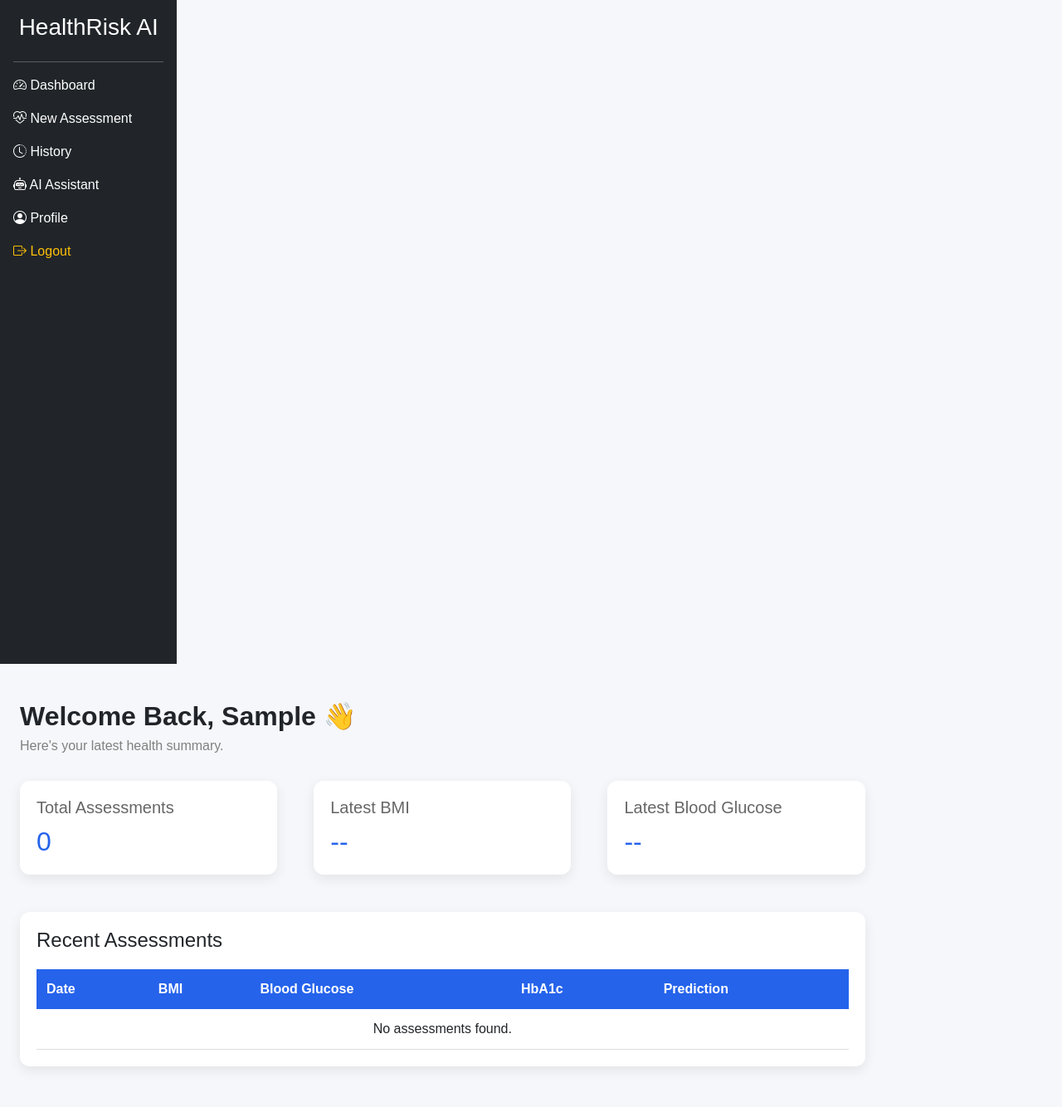
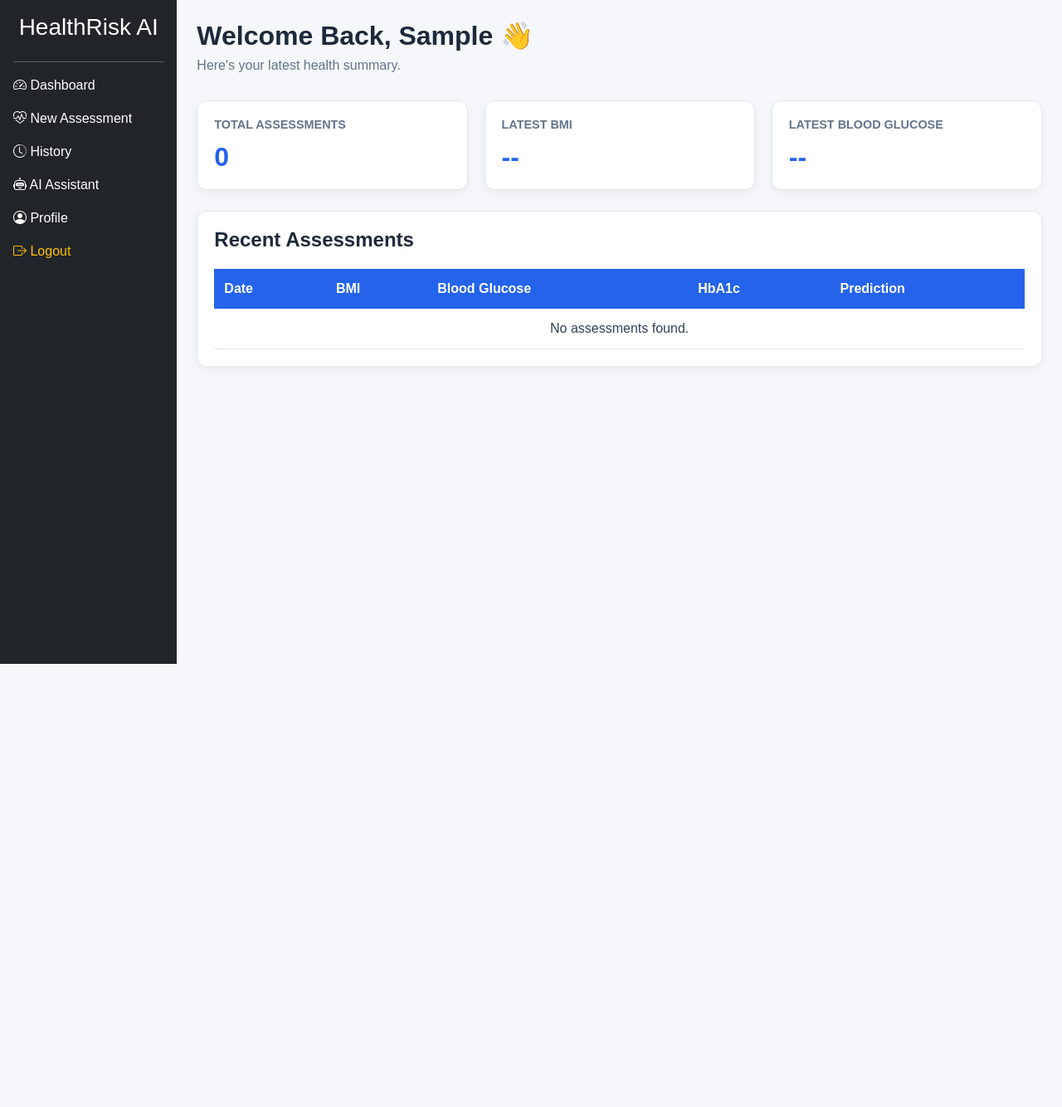
Before and after one commit to YOOOLETSCODE/healthriskai, a Django app: page /dashboard/ in a window 1280 px wide. Shown: the whole page at 83% size. After the commit the page ends 800 px from the top, so only its background shows below. Run offline with Django 5.2, Linux system fonts and the light colour scheme; the visitor is signed in with stand-in values (Sample User, id 1); data that the repository does not hold is empty; parts of the project's set-up code (start-up, migrations or seed data) failed here and were passed over.

Commit message:
dashboard frontend issue fixed

```diff
--- a/static/css/dashboard.css
+++ b/static/css/dashboard.css
@@ -1,99 +1,122 @@
-/* Page */
-body{
-    background:#f5f7fa;
-    font-family:Arial, Helvetica, sans-serif;
+/* Page Background & Reset */
+body {
+    background-color: #f5f7fa !important;
+    font-family: Arial, Helvetica, sans-serif;
 }
 
-/* Welcome */
-.welcome{
-    margin-bottom:30px;
+/* Container Safety Rules */
+.col-md-10 {
+    display: block !important;
+    visibility: visible !important;
+    opacity: 1 !important;
+    width: 83.333333% !important; /* Forces Bootstrap col-md-10 width */
+    min-height: 100vh;
 }
 
-.welcome h2{
-    margin:0;
-    font-weight:700;
+/* Welcome Section */
+.welcome {
+    margin-bottom: 30px;
+    display: block !important;
 }
 
-.welcome p{
-    color:gray;
-    margin-top:5px;
+.welcome h2 {
+    margin: 0;
+    font-weight: 700;
+    color: #1e293b;
 }
 
-/* Cards */
-
-.dashboard-card{
-    background:white;
-    border-radius:12px;
-    padding:20px;
-    box-shadow:0 5px 15px rgba(0,0,0,.08);
-    margin-bottom:20px;
+.welcome p {
+    color: #64748b;
+    margin-top: 5px;
 }
 
-.dashboard-card h5{
-    color:#666;
-    margin-bottom:10px;
+/* Dashboard Cards Grid */
+.dashboard-row {
+    display: flex !important;
+    gap: 20px;
+    flex-wrap: wrap;
+    margin-bottom: 25px;
+    width: 100%;
 }
 
-.dashboard-card h2{
-    color:#2563eb;
-    margin:0;
+.dashboard-col {
+    flex: 1;
+    min-width: 240px;
 }
 
-/* Table */
-
-.activity-card{
-    background:white;
-    border-radius:12px;
-    box-shadow:0 5px 15px rgba(0,0,0,.08);
-    padding:20px;
+.dashboard-card {
+    background: #ffffff;
+    border-radius: 12px;
+    padding: 20px;
+    box-shadow: 0 4px 12px rgba(0, 0, 0, 0.05);
+    border: 1px solid #e2e8f0;
 }
 
-.activity-card h4{
-    margin-bottom:20px;
+.dashboard-card h5 {
+    color: #64748b;
+    font-size: 0.9rem;
+    font-weight: 600;
+    margin-bottom: 10px;
+    text-transform: uppercase;
 }
 
-table{
-    width:100%;
-    border-collapse:collapse;
+.dashboard-card h2 {
+    color: #2563eb;
+    margin: 0;
+    font-weight: 700;
 }
 
-table th{
-    background:#2563eb;
-    color:white;
-    padding:12px;
+.dashboard-card small {
+    display: block;
+    margin-top: 8px;
+    color: #2563eb;
+    font-weight: 600;
 }
 
-table td{
-    padding:12px;
-    border-bottom:1px solid #ddd;
+/* Activity Table Card */
+.activity-card {
+    background: #ffffff;
+    border-radius: 12px;
+    box-shadow: 0 4px 12px rgba(0, 0, 0, 0.05);
+    padding: 20px;
+    border: 1px solid #e2e8f0;
+    width: 100%;
 }
 
-table tr:hover{
-    background:#f2f7ff;
-}
-.row{
-    display:flex;
-    gap:20px;
-    flex-wrap:wrap;
-    margin-bottom:25px;
+.activity-card h4 {
+    margin-bottom: 20px;
+    color: #1e293b;
+    font-weight: 700;
 }
 
-.col-md-4{
-    flex:1;
-    min-width:250px;
+/* Table Styles */
+.activity-card table {
+    width: 100%;
+    border-collapse: collapse;
 }
 
-.dashboard-card small{
-    display:block;
-    margin-top:8px;
-    color:#2563eb;
-    font-weight:600;
+.activity-card table th {
+    background: #2563eb;
+    color: #ffffff;
+    padding: 12px;
+    text-align: left;
+    font-weight: 600;
 }
 
-.activity-card table td small{
-    display:block;
-    margin-top:4px;
-    color:#2563eb;
-    font-size:12px;
-    font-weight:600;
+.activity-card table td {
+    padding: 12px;
+    border-bottom: 1px solid #e2e8f0;
+    color: #334155;
 }
+
+.activity-card table tr:hover {
+    background: #f8fafc;
+}
+
+.activity-card table td small {
+    display: block;
+    margin-top: 4px;
+    color: #2563eb;
+    font-size: 12px;
+    font-weight: 600;
+}
--- a/templates/base.html
+++ b/templates/base.html
@@ -1,112 +1,112 @@
 {% load static %}
+
 <!DOCTYPE html>
 <html lang="en">
 
 <head>
-
     <meta charset="UTF-8">
-
     <meta name="viewport" content="width=device-width, initial-scale=1">
 
     <title>HealthRisk AI</title>
 
     <!-- Bootstrap CSS -->
-      <link href="https://cdn.jsdelivr.net/npm/bootstrap@5.3.7/dist/css/bootstrap.min.css" rel="stylesheet">
+    <link
+        href="https://cdn.jsdelivr.net/npm/bootstrap@5.3.7/dist/css/bootstrap.min.css"
+        rel="stylesheet"
+    >
 
     <!-- Bootstrap Icons -->
-      <link rel="stylesheet" href="https://cdn.jsdelivr.net/npm/bootstrap-icons@1.11.3/font/bootstrap-icons.min.css">
+    <link
+        rel="stylesheet"
+        href="https://cdn.jsdelivr.net/npm/bootstrap-icons@1.11.3/font/bootstrap-icons.min.css"
+    >
 
+    <!-- Project CSS -->
     <link rel="stylesheet" href="{% static 'css/dashboard.css' %}">
     <link rel="stylesheet" href="{% static 'css/profile.css' %}">
     <link rel="stylesheet" href="{% static 'css/history.css' %}">
-      <link rel="stylesheet" href="{% static 'css/assessment.css' %}">
     <link rel="stylesheet" href="{% static 'css/ai_assistant.css' %}">
 </head>
 
 <body>
 
     <div class="container-fluid">
-
         <div class="row">
 
             <!-- Sidebar -->
-
             <div class="col-md-2 bg-dark text-white min-vh-100 p-3">
 
                 <h3 class="text-center mb-4">
-
                     HealthRisk AI
-
                 </h3>
 
                 <hr>
 
-                        <a href="/dashboard/" class="text-white text-decoration-none d-block mb-3">
-
+                <a
+                    href="/dashboard/"
+                    class="text-white text-decoration-none d-block mb-3"
+                >
                     <i class="bi bi-speedometer2"></i>
-
                     Dashboard
-
                 </a>
 
-                        <a href="/patients/new/" class="text-white text-decoration-none d-block mb-3">
-
+                <a
+                    href="/patients/new/"
+                    class="text-white text-decoration-none d-block mb-3"
+                >
                     <i class="bi bi-heart-pulse"></i>
-
                     New Assessment
-
                 </a>
 
-                        <a href="/patients/history/" class="text-white text-decoration-none d-block mb-3">
-
+                <a
+                    href="/patients/history/"
+                    class="text-white text-decoration-none d-block mb-3"
+                >
                     <i class="bi bi-clock-history"></i>
-
                     History
-
                 </a>
 
-                        <a href="{% url 'dashboard:ai_assistant' %}"
-                              class="text-white text-decoration-none d-block mb-3">
-
+                <a
+                    href="{% url 'dashboard:ai_assistant' %}"
+                    class="text-white text-decoration-none d-block mb-3"
+                >
                     <i class="bi bi-robot"></i>
-
                     AI Assistant
-
                 </a>
 
-                        <a href="/accounts/profile/" class="text-white text-decoration-none d-block mb-3">
-
+                <a
+                    href="/accounts/profile/"
+                    class="text-white text-decoration-none d-block mb-3"
+                >
                     <i class="bi bi-person-circle"></i>
-
                     Profile
-
                 </a>
 
-                        <a href="/accounts/logout/" class="text-warning text-decoration-none d-block">
-
+                <a
+                    href="/accounts/logout/"
+                    class="text-warning text-decoration-none d-block"
+                >
                     <i class="bi bi-box-arrow-right"></i>
-
                     Logout
-
                 </a>
 
             </div>
 
             <!-- Main Content -->
-
             <div class="col-md-10 p-4">
 
                 {% block content %}
-
                 {% endblock %}
 
             </div>
 
         </div>
-
     </div>
 
-      <script src="https://cdn.jsdelivr.net/npm/bootstrap@5.3.7/dist/js/bootstrap.bundle.min.js"></script>
+    <!-- Bootstrap JS -->
+    <script
+        src="https://cdn.jsdelivr.net/npm/bootstrap@5.3.7/dist/js/bootstrap.bundle.min.js">
+    </script>
 
 </body>
 
--- a/templates/dashboard/dashboard.html
+++ b/templates/dashboard/dashboard.html
@@ -4,20 +4,20 @@
 {% block content %}
 
 <div class="welcome">
-    <h2>Welcome Back, {{ user.first_name }} 👋</h2>
+    <h2>Welcome Back, {{ user.first_name|default:user.username }} 👋</h2>
     <p>Here's your latest health summary.</p>
 </div>
 
-<div class="row">
+<div class="dashboard-row">
 
-    <div class="col-md-4">
+    <div class="dashboard-col">
         <div class="dashboard-card">
             <h5>Total Assessments</h5>
-            <h2>{{ total }}</h2>
+            <h2>{{ total|default:0 }}</h2>
         </div>
     </div>
 
-    <div class="col-md-4">
+    <div class="dashboard-col">
         <div class="dashboard-card">
             <h5>Latest BMI</h5>
             {% if latest %}
@@ -29,7 +29,7 @@
         </div>
     </div>
 
-    <div class="col-md-4">
+    <div class="dashboard-col">
         <div class="dashboard-card">
             <h5>Latest Blood Glucose</h5>
             {% if latest %}
--- a/templates/registration/signup.html
+++ b/templates/registration/signup.html
@@ -53,7 +53,7 @@
 
         <p class="login-link">
             Already have an account?
-            <a href="{% url 'accounts:login' %}">
+            <a href="{% url 'login' %}">
                 Login
             </a>
         </p>
```
Also changed, not shown: accounts/views.py (+45 -53 lines), templates/registration/login.html (+24 -36 lines), accounts/forms.py (line endings or trailing spaces), 1 other file. Lines whose indentation alone changed are shown as unchanged.
